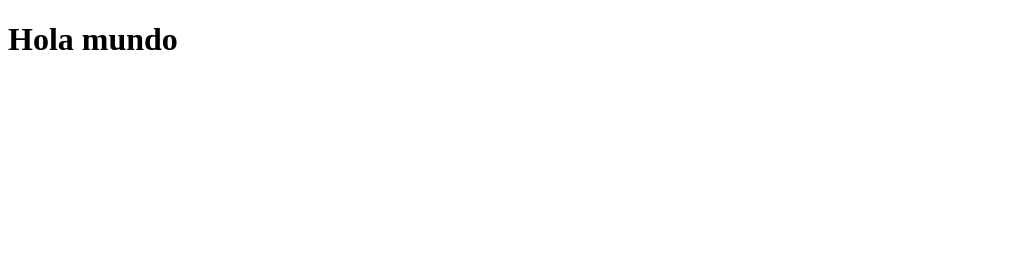
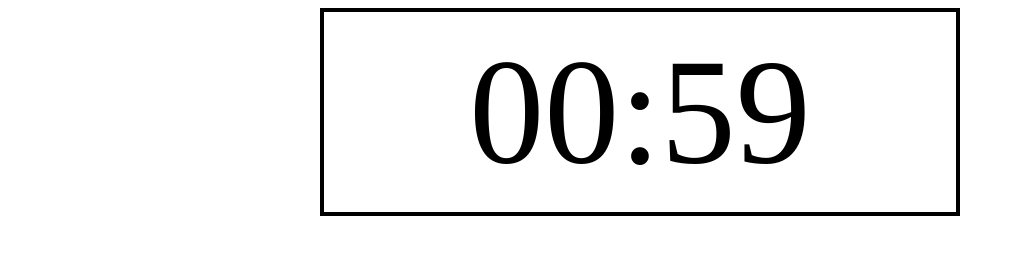
Before and after one commit to lucyGMDev/CronometroDebate, a plain HTML site: page index.html in a window 1280 px wide. Shown: the whole page, without its empty margins (0-1015 px from the left). Drawn offline with Linux system fonts and the light colour scheme.

Commit message:
Timer Done

```diff
--- /dev/null
+++ b/assets/css/style.css
@@ -0,0 +1,12 @@
+#debate-timer{
+    width: 50%;
+    height: 200px;
+    border: 4px solid black;
+    margin: 0px auto;
+    font-size: 150px;
+    text-align: center;
+    line-height: 200px;
+}
+.debate-timer-out-time{
+    background-color: red;
+}
--- a/index.html
+++ b/index.html
@@ -3,8 +3,12 @@
     <head>
         <title>CronometroDebate</title>
         <meta charset="utf-8"/>
+        <link rel="stylesheet" href="assets/css/style.css" type="text/css"/>
+        <script type="text/javascript" src="js/main.js"></script>
     </head>
     <body>
-        <h1>Hola mundo</h1>
+        <div id="debate-timer">
+            00:00
+        </div>
     </body>
 </html>
--- /dev/null
+++ b/js/main.js
@@ -0,0 +1,46 @@
+'use strict';
+
+window.addEventListener('load',()=>{
+    console.log("Pagina cargada");
+
+    function ConvertTimeToString({minutos= 0,segundos=0})
+    {
+        if(minutos<10) minutos = '0'+minutos;
+        if(segundos<10) segundos = '0'+segundos;
+        return minutos.toString() +":"+ segundos.toString();
+    }
+
+    const timer = document.getElementById("debate-timer");
+    var minutos = 1;
+    var segundos = 5;
+    var tiempo = ConvertTimeToString({minutos:minutos,segundos:segundos});
+    timer.innerText=tiempo;
+
+    var timeDown=setInterval(function() {
+        segundos--;
+        if(minutos == 0 && segundos == 0)
+        {
+            timer.className+="debate-timer-out-time"
+        }
+        if(segundos<=0 && minutos>0)
+        {
+            segundos=59;
+            minutos--;
+        }
+        if(segundos<= -60 && minutos<=0){
+            segundos=0;
+            minutos--;
+        }
+        if(minutos<0 || segundos <0 )
+        {
+
+            timer.innerText=ConvertTimeToString({minutos:(minutos*(-1)),segundos:segundos*(-1)});
+        }
+        else
+        {
+            timer.innerText=ConvertTimeToString({minutos:minutos,segundos:segundos});
+        }
+    },1000);
+
+
+});
```
